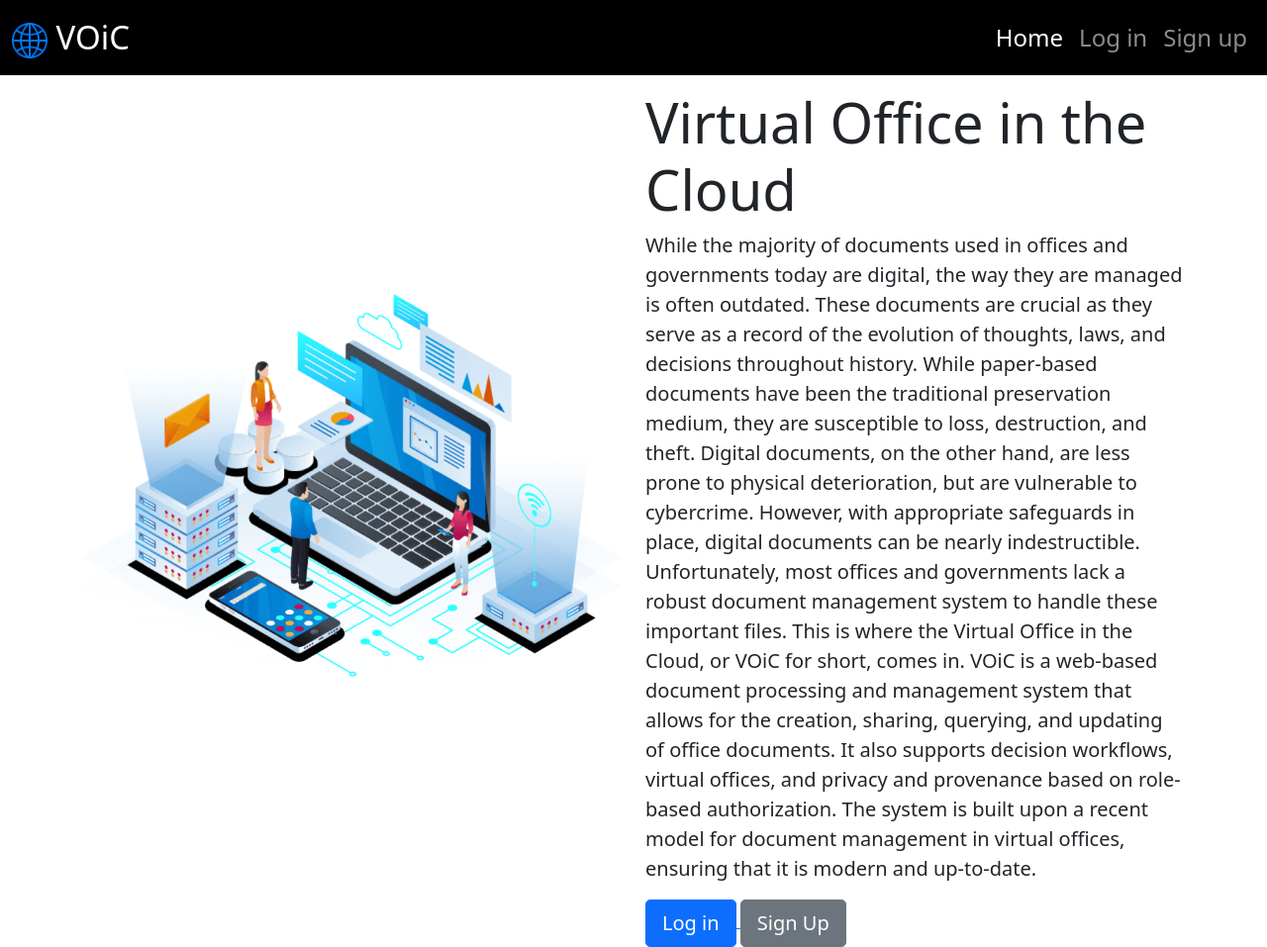
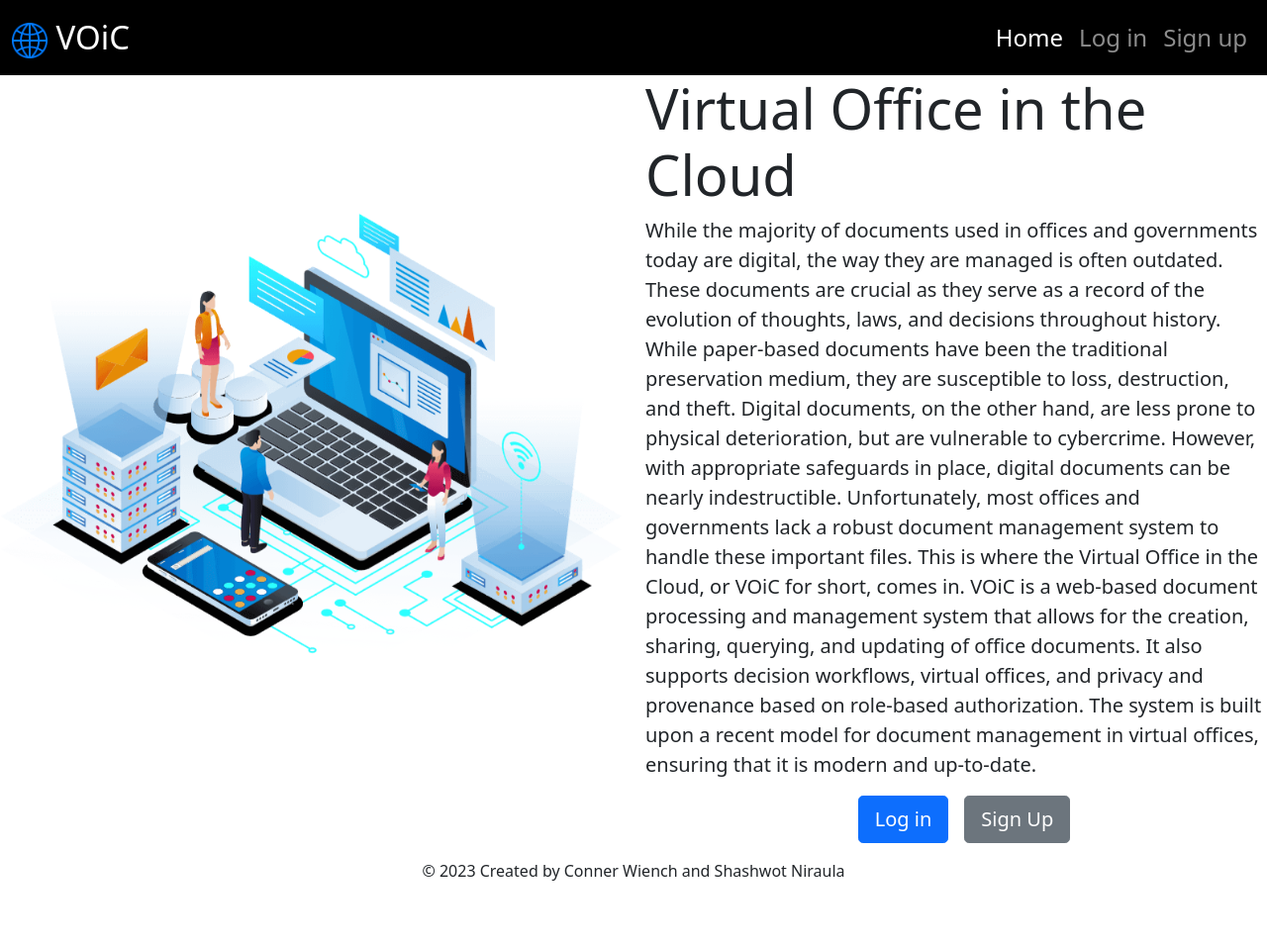
Before and after one commit to ConnerWiench/VOiC, a Flask app: page / in a window 1280 px wide. Shown: the whole page at 99% size. After the commit the page ends 890 px from the top, so only its background shows below. Run offline with Flask 2, Linux system fonts and the light colour scheme; some libraries are stand-ins or nearby versions.

Commit message:
Did some big fix and added credential to the page

```diff
--- a/frontend/templates/index.html
+++ b/frontend/templates/index.html
@@ -37,6 +37,12 @@
     body { While the majority of documents used in offices and governments today are digital, the way they are managed is often outdated. These documents are crucial as they serve as a record of the evolution of thoughts, laws, and decisions throughout history. While paper-based documents have been the traditional preservation medium, they are susceptible to loss, destruction, and theft. Digital documents, on the other hand, are less prone to physical deterioration, but are vulnerable to cybercrime. However, with appropriate safeguards in place, digital documents can be nearly indestructible. Unfortunately, most offices and governments lack a robust document management system to handle these important files. This is where the Virtual Office in the Cloud, or VOiC for short, comes in. VOiC is a web-based document processing and management system that allows for the creation, sharing, querying, and updating of office documents. It also supports decision workflows, virtual offices, and privacy and provenance based on role-based authorization. The system is built upon a recent model for document management in virtual offices, ensuring that it is modern and up-to-date.
       font-family: Arial, sans-serif;
     }
+    footer {
+      position: fixed;
+      bottom: 0;
+      width: 100%;
+   }
+
 
   </style>
 </head>
@@ -68,20 +74,29 @@
     </div>
   </nav>
 
-  <div class="container my-5">
     <div class="row align-items-center justify-content-center">
       <div class="col-md-6 animate__animated animate__fadeInLeft">
+        <br>
         <img src="{{ url_for('static', filename='img/cover.png') }}" alt="Cover Picture" class="img-fluid d-block mx-auto" />
       </div>
       <div class="col-md-6">
         <h1 class="display-4">
           <b>V</b>irtual <b>O</b>ffice in the <b>C</b>loud
         </h1>
-        <p class="lead">
-          While the majority of documents used in offices and governments today are digital, the way they are managed is often outdated. These documents are crucial as they serve as a record of the evolution of thoughts, laws, and decisions throughout history. While paper-based documents have been the traditional preservation medium, they are susceptible to loss, destruction, and theft. Digital documents, on the other hand, are less prone to physical deterioration, but are vulnerable to cybercrime. However, with appropriate safeguards in place, digital documents can be nearly indestructible. Unfortunately, most offices and governments lack a robust document management system to handle these important files. This is where the Virtual Office in the Cloud, or VOiC for short, comes in. VOiC is a web-based document processing and management system that allows for the creation, sharing, querying, and updating of office documents. It also supports decision workflows, virtual offices, and privacy and provenance based on role-based authorization. The system is built upon a recent model for document management in virtual offices, ensuring that it is modern and up-to-date.
+        <p style="text-align:left;" class="lead">
+            While the majority of documents used in offices and governments today are digital, the way they are managed is often outdated.
+            These documents are crucial as they serve as a record of the evolution of thoughts, laws, and decisions throughout history.
+            While paper-based documents have been the traditional preservation medium, they are susceptible to loss, destruction, and theft.
+            Digital documents, on the other hand, are less prone to physical deterioration, but are vulnerable to cybercrime.
+            However, with appropriate safeguards in place, digital documents can be nearly indestructible. Unfortunately, most offices and
+            governments lack a robust document management system to handle these important files. This is where the Virtual Office in the Cloud,
+            or VOiC for short, comes in. VOiC is a web-based document processing and management system that allows for the creation, sharing,
+            querying, and updating of office documents. It also supports decision workflows, virtual offices, and privacy and provenance based
+            on role-based authorization. The system is built upon a recent model for document management in virtual offices, ensuring that it is modern and up-to-date.
         </p>
+        <div class="d-flex justify-content-center">
           <a href="{{ url_for('log_in') }}">
-          <button type="button" class="btn btn-primary btn-lg">
+            <button type="button" class="btn btn-primary btn-lg mx-3">
               Log in
             </button>
           </a>
@@ -91,8 +106,12 @@
             </button>
           </a>
         </div>
+
       </div>
     </div>
+</div>
+<div class="footer bg-white text-black text-center py-3">
+  &copy; 2023 Created by Conner Wiench and Shashwot Niraula
 </div>
 </body>
 </html>
--- a/frontend/templates/layout1.html
+++ b/frontend/templates/layout1.html
@@ -35,10 +35,12 @@
           <h3><b>V</b>irtual <b>O</b>ffice in the <b>C</b>loud</h3>
           <p>Are you ready?</p>
         </div>
-
           {%block content%}
           {%endblock content%}
 
+          <div class="footer text-white text-center py-3">
+            <br>&copy; 2023 Created by Conner Wiench and Shashwot Niraula
+          </div>
       </div>
     </div>
   </body>
--- a/frontend/templates/log_in.html
+++ b/frontend/templates/log_in.html
@@ -1,7 +1,7 @@
 {% extends 'layout1.html' %}
 
 {% block content %}
-<div class="col-md-9 register-right">
+<div class="col-md register-right">
   <h3 class="register-heading">Log In</h3>
   <form id="form-login" action="/api/log_in" method="POST" onsubmit="return validateRecaptcha()">
     <div class="row register-form">
```
Lines whose indentation alone changed are shown as unchanged.
